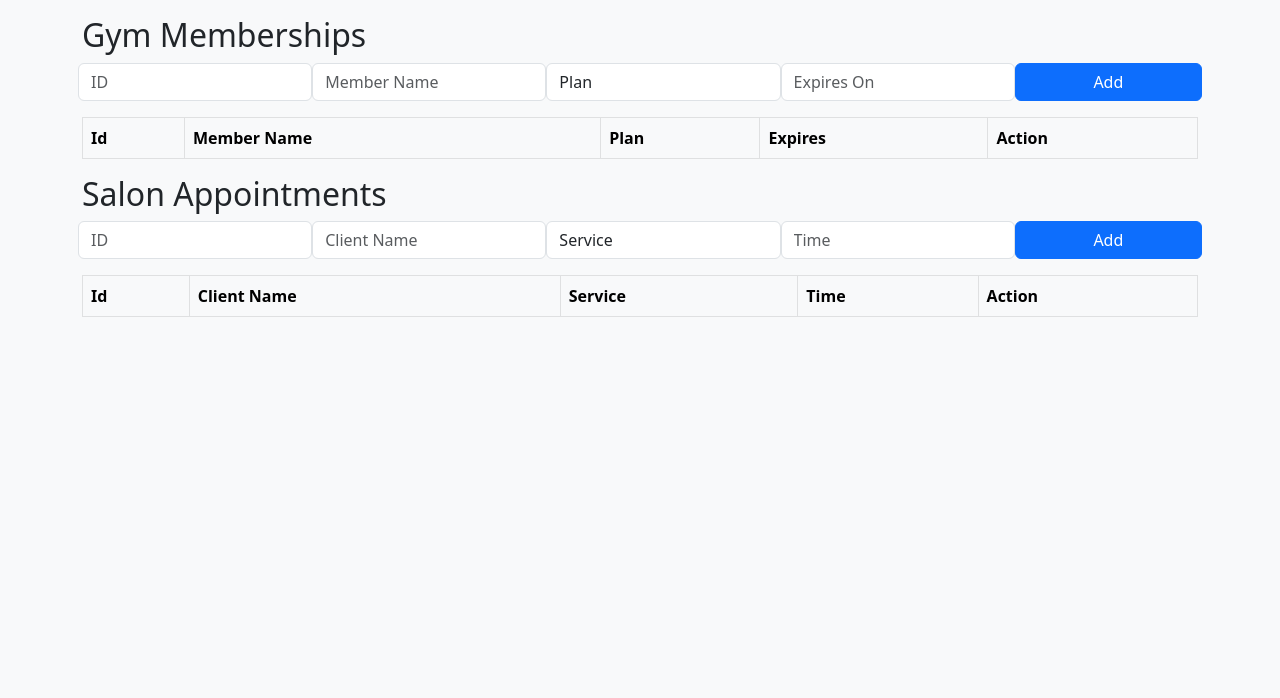
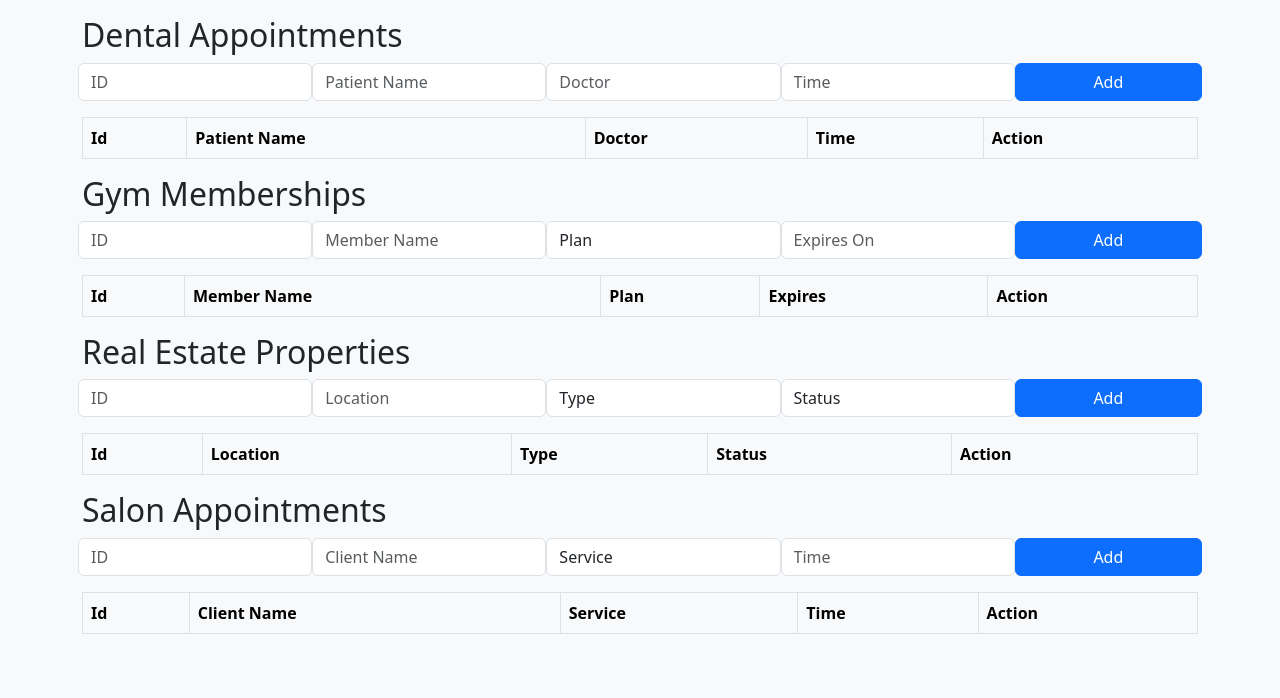
Before and after one commit to rajat270369/lr-ai-chatbot, a Flask app: template templates/admin_dashboard.html in a window 1280 px wide. Shown: the part 579-1277 px from the top of the page. Before the commit the page ends 896 px from the top, so only its background shows below. Run offline with Flask 3, Linux system fonts and the light colour scheme; the template is opened without the code that fills it, so the values that code supplies are empty.

Commit message:
Replace render_section macros with custom forms for real estate and salon

```diff
--- a/templates/admin_dashboard.html
+++ b/templates/admin_dashboard.html
@@ -98,7 +98,16 @@
     {{ render_table(college, ['id', 'name', 'course', 'status'], 'college') }}
 
     <!-- 🦷 Dental Appointments -->
-    {{ render_section('Dental Appointments', ['id', 'patient_name', 'doctor', 'time'], clinic, 'clinic') }}
+    <h2>Dental Appointments</h2>
+<form method="POST" action="/add/clinic" class="row g-2 mb-3">
+  <input name="id" placeholder="ID" class="form-control col" required>
+  <input name="patient_name" placeholder="Patient Name" class="form-control col" required>
+  <input name="doctor" placeholder="Doctor" class="form-control col" required>
+  <input name="time" placeholder="Time" class="form-control col" required>
+  <button class="btn btn-primary col-2">Add</button>
+</form>
+{{ render_table(clinic, ['id', 'patient_name', 'doctor', 'time'], 'clinic') }}
+
 
     <!-- 🏋️ Gym Memberships -->
     <h2>Gym Memberships</h2>
@@ -117,7 +126,27 @@
     {{ render_table(fitness, ['id', 'member_name', 'plan', 'expires'], 'fitness') }}
 
     <!-- 🏠 Real Estate -->
-    {{ render_section('Real Estate Properties', ['id', 'location', 'type', 'status'], real_estate, 'real_estate') }}
+    <h2>Real Estate Properties</h2>
+<form method="POST" action="/add/real_estate" class="row g-2 mb-3">
+  <input name="id" placeholder="ID" class="form-control col" required>
+  <input name="location" placeholder="Location" class="form-control col" required>
+  <select name="type" class="form-control col" required>
+    <option disabled selected>Type</option>
+    <option>Apartment</option>
+    <option>Villa</option>
+    <option>Plot</option>
+    <option>Commercial</option>
+  </select>
+  <select name="status" class="form-control col" required>
+    <option disabled selected>Status</option>
+    <option>Available</option>
+    <option>Booked</option>
+    <option>Sold</option>
+  </select>
+  <button class="btn btn-primary col-2">Add</button>
+</form>
+{{ render_table(real_estate, ['id', 'location', 'type', 'status'], 'real_estate') }}
+
 
     <!-- ✂️ Salon Appointments -->
     <h2>Salon Appointments</h2>
@@ -130,6 +159,7 @@
         <option>Styling</option>
         <option>Coloring</option>
         <option>Facial</option>
+        <option>Manicure</option>
       </select>
       <input name="time" placeholder="Time" class="form-control col" required>
       <button class="btn btn-primary col-2">Add</button>
```
